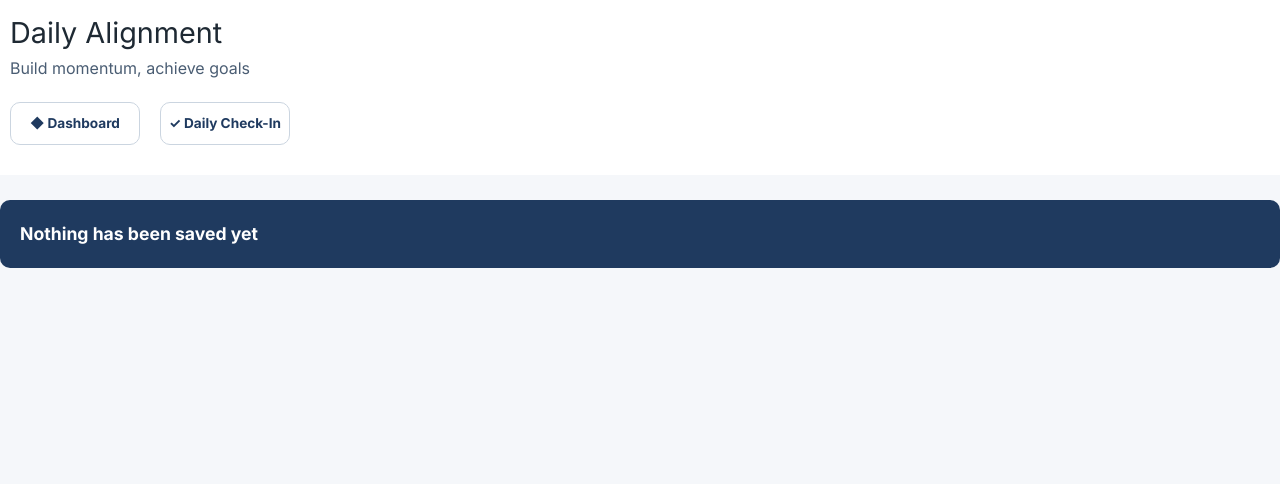
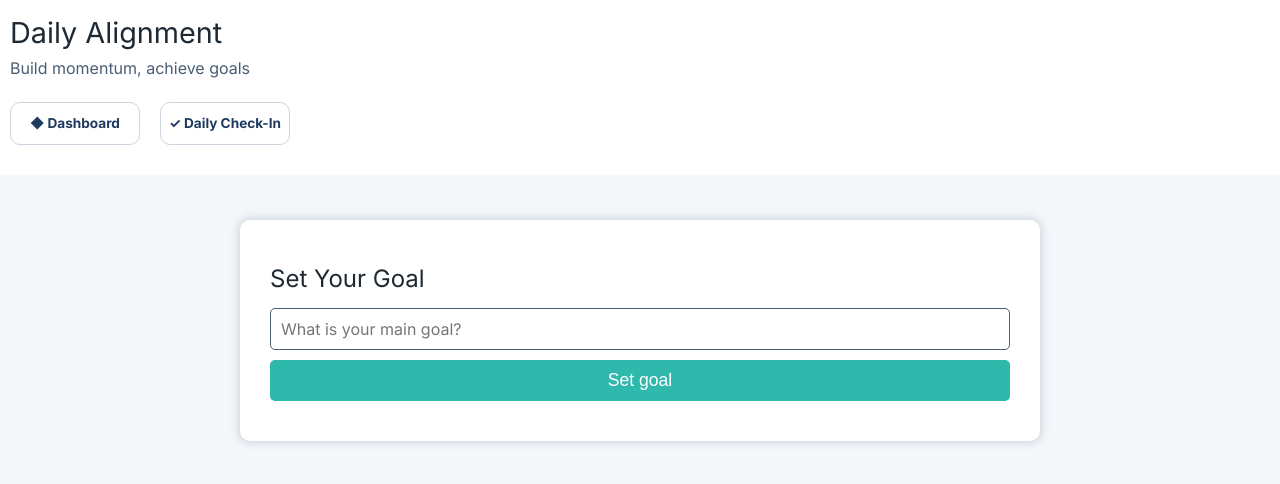
Before and after one commit to 4wiafe/daily-alignment, a React (Vite) app in the folder daily-alignment-app/: page /dashboard in a window 1280 px wide. Shown: the top 484 px of the page. Built offline with nearby package versions, Linux system fonts and the light colour scheme; a web font is replaced by a local one.

Commit message:
Style the goal setting form

```diff
--- a/daily-alignment-app/src/components/Dashboard/Dashboard.css
+++ b/daily-alignment-app/src/components/Dashboard/Dashboard.css
@@ -1,3 +1,9 @@
+#goal {
+  width: 100%;
+  max-width: 800px;
+  margin: 0 auto;
+}
+
 .dashboard-header {
   width: 100%;
   padding: 0;
@@ -63,3 +69,54 @@
 .dashboard-main {
   margin-top: 200px;
 }
+
+.dashboard-main {
+  padding: 20px;
+}
+
+.goal {
+  background: var(--surface);
+  box-shadow: var(--shadow);
+  color: var(--text);
+}
+
+.goal form {
+  display: flex;
+  flex-direction: column;
+  justify-content: center;
+  gap: 10px;
+  padding: 20px 10px;
+}
+
+.goal-label {
+  font-size: 1.5rem;
+}
+
+.goal-input {
+  padding: 10px;
+  border: 0.5px solid var(--text-light);
+  border-radius: 5px;
+  font-family: inherit;
+  font-size: 1rem;
+  margin-bottom: 10px;
+}
+
+.goal-input:focus {
+  border: none;
+  outline: 1px solid var(--accent);
+}
+
+.submit {
+  padding: 10px;
+  border: none;
+  border-radius: 5px;
+  background: var(--accent);
+  color: var(--surface);
+  font-size: 1.1rem;
+  transition: transform 0.3s ease;
+  cursor: pointer;
+}
+
+.submit:hover {
+  transform: translateY(-3px);
+}
--- a/daily-alignment-app/src/components/Dashboard/Dashboard.jsx
+++ b/daily-alignment-app/src/components/Dashboard/Dashboard.jsx
@@ -9,7 +9,7 @@ function loadGoal() {
     const saved = localStorage.getItem(KEY);
     const parsed = JSON.parse(saved);
 
-    if (!parsed) return null;
+    if (!parsed) return "";
 
     return parsed;
   } catch (error) {
@@ -18,10 +18,20 @@ function loadGoal() {
 }
 
  export default function Dashboard() {
-  const [goal, setGoal] = useState(loadGoal());
+  const [goal, setGoal] = useState("");
+  const [savedGoal, setSavedGoal] = useState(loadGoal());
 
   const handleGoal = (event) => {
     setGoal(event.target.value);
+  };
+
+  const handleSubmit = (event) => {
+    event.preventDefault();
+
+    setSavedGoal(goal);
+    setGoal("");
+
+    localStorage.setItem(KEY, JSON.stringify(goal));
   };
 
   return(
@@ -42,10 +52,26 @@ function loadGoal() {
       <main className="dashboard-main">
         <section id="goal" className="goal">
           {
-            goal ? (
-              <p>{goal}</p>
+            savedGoal ? (
+              <p>{savedGoal}</p>
             ) : (
-              <p>Nothing has been saved yet</p>
+              <form onSubmit={handleSubmit}>
+                <label htmlFor="goal" className="goal-label">
+                  Set Your Goal
+                </label>
+                <input
+                    type="text"
+                    name="goal"
+                    id="goal"
+                    className="goal-input"
+                    value={goal}
+                    onChange={handleGoal}
+                    placeholder="What is your main goal?"
+                    required
+                  />
+                <button
+                  type="submit" className="submit">Set goal</button>
+              </form>
             )
           }
         </section>
```
Also changed, not shown: 1 other file (tests, documents, lock files or other folders).
